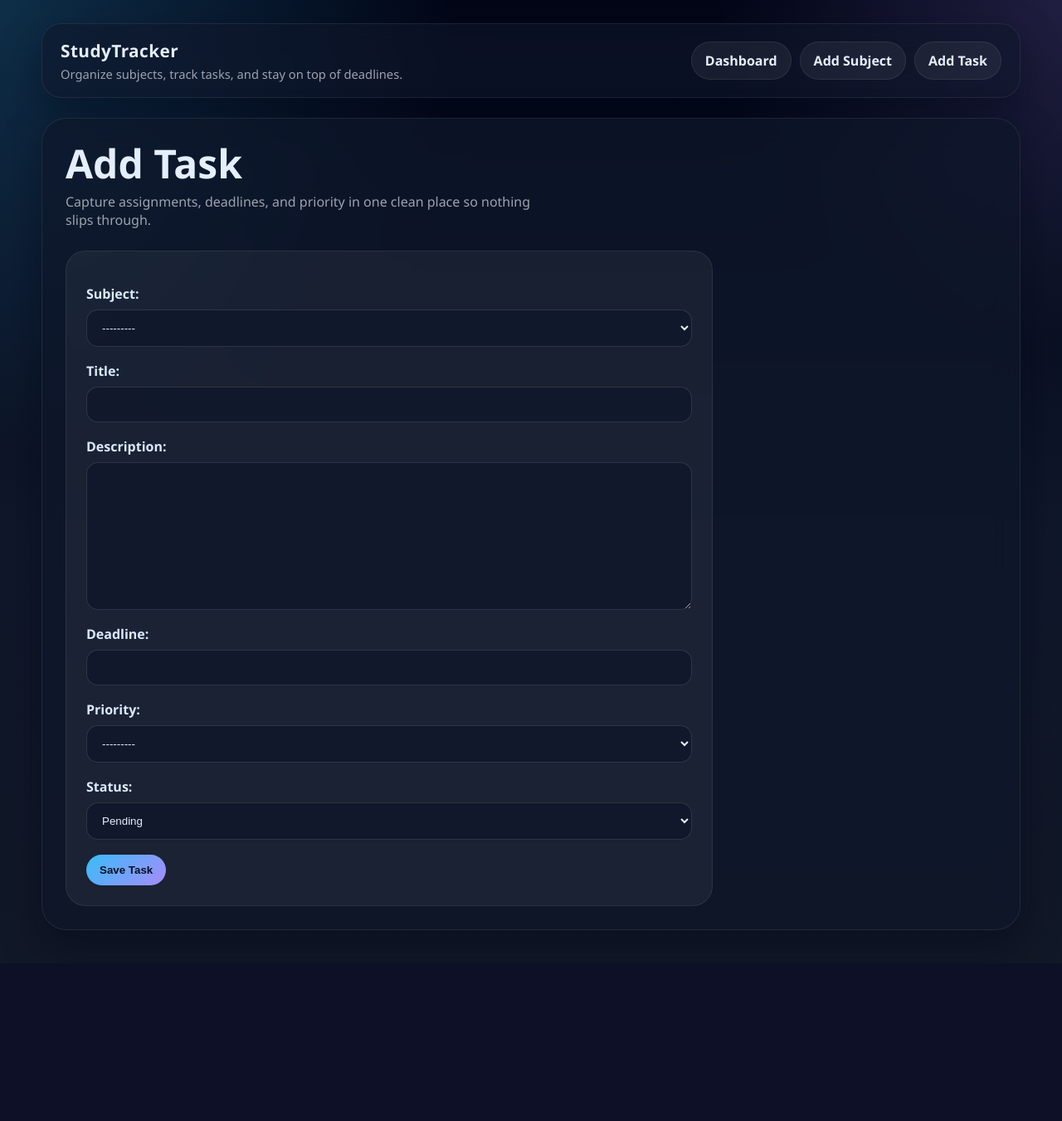
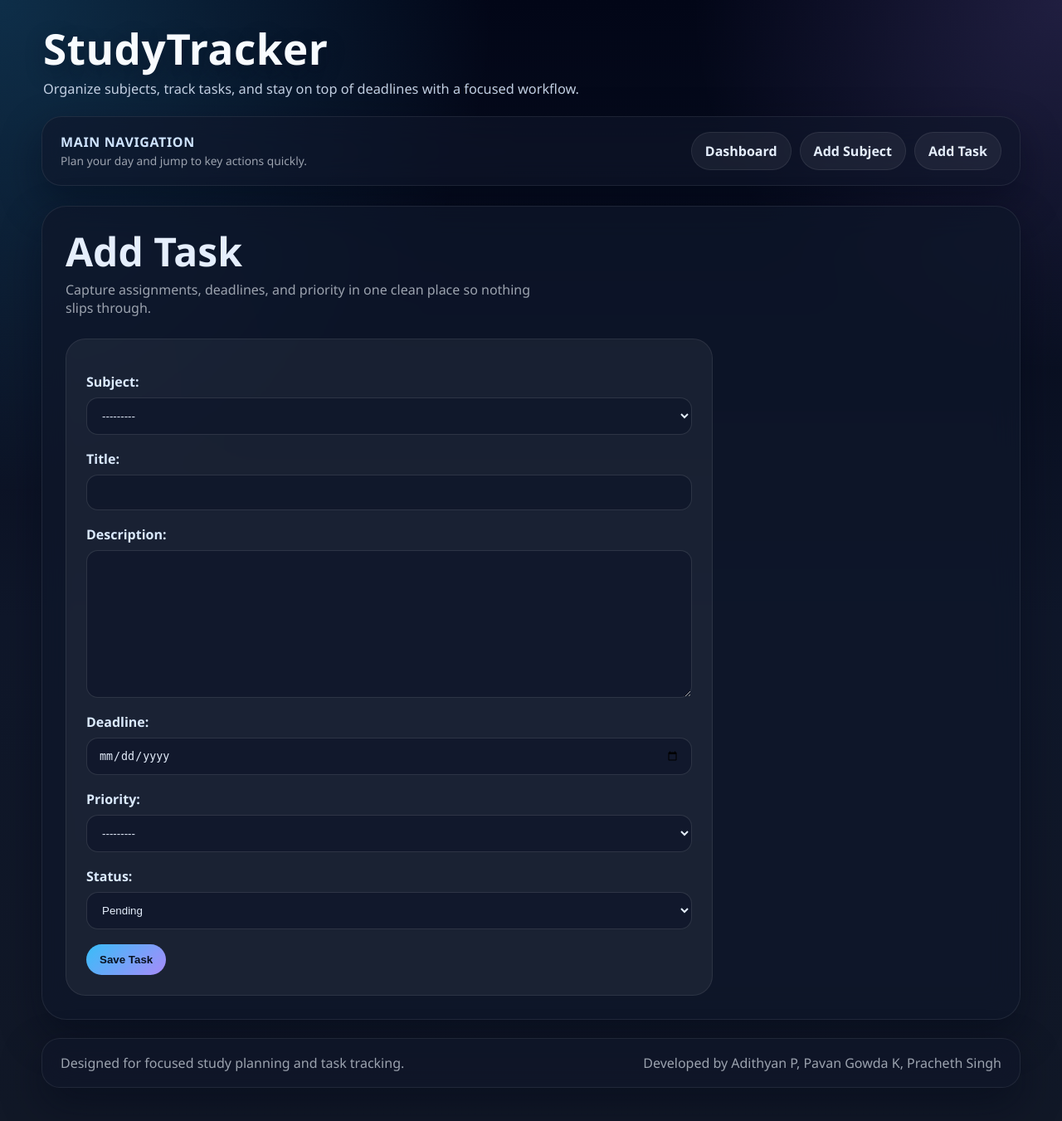
Before and after one commit to Adithyan1809/StudyTracker, a Django app: page /add-task/ in a window 1280 px wide. Shown: the whole page at 83% size. Before the commit the page ends 1121 px from the top, so only its background shows below. Run offline with Django 5.2, Linux system fonts and the light colour scheme; the visitor is signed in with stand-in values (Sample User, id 1); data that the repository does not hold is empty.

Commit message:
Enhance task management features: add edit functionality, improve UI, and update templates

```diff
--- a/studytracker/tracker/forms.py
+++ b/studytracker/tracker/forms.py
@@ -11,6 +11,9 @@ class TaskForm(forms.ModelForm):
     class Meta:
         model = Task
         fields = ['subject', 'title', 'description', 'deadline', 'priority', 'status']
+        widgets = {
+            'deadline': forms.DateInput(attrs={'type': 'date'}),
+        }
 
     def clean_priority(self):
         priority = self.cleaned_data.get('priority')
--- a/studytracker/tracker/templates/add_subject.html
+++ b/studytracker/tracker/templates/add_subject.html
@@ -3,8 +3,10 @@
 {% block title %}Add Subject | StudyTracker{% endblock %}
 
 {% block content %}
-<h1 class="page-title">Add Subject</h1>
-<p class="page-subtitle">Create a dedicated subject space so your tasks stay organized by class, topic, or exam.</p>
+<section style="margin-bottom: 22px;">
+    <h1 class="page-title">Add Subject</h1>
+    <p class="page-subtitle">Create a dedicated subject space so your tasks stay organized by class, topic, or exam.</p>
+</section>
 
 <div class="form-card">
     <form method="POST">
--- a/studytracker/tracker/templates/add_task.html
+++ b/studytracker/tracker/templates/add_task.html
@@ -3,8 +3,10 @@
 {% block title %}Add Task | StudyTracker{% endblock %}
 
 {% block content %}
-<h1 class="page-title">Add Task</h1>
-<p class="page-subtitle">Capture assignments, deadlines, and priority in one clean place so nothing slips through.</p>
+<section style="margin-bottom: 22px;">
+    <h1 class="page-title">Add Task</h1>
+    <p class="page-subtitle">Capture assignments, deadlines, and priority in one clean place so nothing slips through.</p>
+</section>
 
 <div class="form-card">
     <form method="POST">
--- a/studytracker/tracker/templates/base.html
+++ b/studytracker/tracker/templates/base.html
@@ -4,6 +4,7 @@
     <meta charset="UTF-8">
     <meta name="viewport" content="width=device-width, initial-scale=1.0">
     <title>{% block title %}StudyTracker{% endblock %}</title>
+    <link rel="stylesheet" href="https://cdn.jsdelivr.net/npm/bootstrap-icons@1.11.3/font/bootstrap-icons.min.css">
     <style>
         :root {
             --bg: #0f172a;
@@ -46,6 +47,28 @@
             padding: 28px 0 40px;
         }
 
+        .site-hero {
+            margin-bottom: 18px;
+            padding: 4px 2px;
+        }
+
+        .site-headline {
+            margin: 0;
+            font-size: clamp(2.2rem, 4vw, 3.6rem);
+            line-height: 1.05;
+            letter-spacing: 0.01em;
+            font-weight: 900;
+            color: #f8fbff;
+            text-shadow: 0 8px 24px rgba(8, 15, 33, 0.45);
+        }
+
+        .site-tagline {
+            margin: 10px 0 0;
+            color: #c3d0e3;
+            font-size: 1.02rem;
+            max-width: 72ch;
+        }
+
         .topbar {
             display: flex;
             justify-content: space-between;
@@ -60,26 +83,30 @@
             margin-bottom: 24px;
         }
 
-        .brand {
+        .nav-meta {
             display: flex;
             flex-direction: column;
-            gap: 4px;
+            gap: 2px;
+            min-width: 0;
         }
 
-        .brand strong {
-            font-size: 1.3rem;
-            letter-spacing: 0.02em;
+        .nav-meta strong {
+            font-size: 1rem;
+            letter-spacing: 0.04em;
+            text-transform: uppercase;
+            color: #cfe4ff;
         }
 
-        .brand span {
+        .nav-meta span {
             color: var(--muted);
-            font-size: 0.92rem;
+            font-size: 0.86rem;
         }
 
         .navlinks {
             display: flex;
             flex-wrap: wrap;
             gap: 10px;
+            justify-content: flex-end;
         }
 
         .navlinks a,
@@ -120,6 +147,12 @@
             color: #081120;
         }
 
+        .active-nav {
+            border-color: rgba(56, 189, 248, 0.5);
+            background: rgba(56, 189, 248, 0.16);
+            color: #dff5ff;
+        }
+
         .content {
             border: 1px solid var(--panel-border);
             border-radius: 30px;
@@ -302,11 +393,31 @@
             text-align: center;
         }
 
+        .footer {
+            margin-top: 22px;
+            padding: 18px 22px;
+            border-radius: 22px;
+            border: 1px solid var(--panel-border);
+            background: rgba(15, 23, 42, 0.6);
+            backdrop-filter: blur(18px);
+            box-shadow: var(--shadow);
+            color: var(--muted);
+            display: flex;
+            justify-content: space-between;
+            gap: 12px;
+            flex-wrap: wrap;
+        }
+
         @media (max-width: 900px) {
             .topbar,
             .panel-title {
                 flex-direction: column;
                 align-items: flex-start;
+            }
+
+            .navlinks {
+                width: 100%;
+                justify-content: flex-start;
             }
 
             .stats-grid {
@@ -335,21 +450,43 @@
 </head>
 <body>
     <div class="shell">
+        <section class="site-hero" aria-label="Website headline">
+            <h1 class="site-headline">StudyTracker</h1>
+            <p class="site-tagline">Organize subjects, track tasks, and stay on top of deadlines with a focused workflow.</p>
+        </section>
+
         <header class="topbar">
-            <div class="brand">
-                <strong>StudyTracker</strong>
-                <span>Organize subjects, track tasks, and stay on top of deadlines.</span>
+            <div class="nav-meta">
+                <strong>Main Navigation</strong>
+                <span>Plan your day and jump to key actions quickly.</span>
             </div>
             <nav class="navlinks">
-                <a href="{% url 'dashboard' %}">Dashboard</a>
+                <a class="active-nav" href="{% url 'dashboard' %}">Dashboard</a>
                 <a href="{% url 'add-subject' %}">Add Subject</a>
                 <a class="primary-link" href="{% url 'add-task' %}">Add Task</a>
             </nav>
         </header>
 
         <main class="content">
+            {% if messages %}
+            <div class="messages">
+                {% for message in messages %}
+                    <div class="message {{ message.tags }}">{{ message }}</div>
+                    {% if message.tags == 'success' %}
+                    <script>
+                        alert('{{ message|escapejs }}');
+                    </script>
+                    {% endif %}
+                {% endfor %}
+            </div>
+            {% endif %}
             {% block content %}{% endblock %}
         </main>
+
+        <footer class="footer">
+            <span>Designed for focused study planning and task tracking.</span>
+            <span>Developed by Adithyan P, Pavan Gowda K, Pracheth Singh</span>
+        </footer>
     </div>
 </body>
 </html>
--- a/studytracker/tracker/urls.py
+++ b/studytracker/tracker/urls.py
@@ -1,10 +1,11 @@
 from django.urls import path
-from .views import add_subject, add_task, dashboard, delete_task, export_csv, export_pdf, mark_complete
+from .views import add_subject, add_task, dashboard, delete_task, edit_task, export_csv, export_pdf, mark_complete
 
 urlpatterns = [
     path('', dashboard, name='dashboard'),
     path('add-subject/', add_subject, name='add-subject'),
     path('add-task/', add_task, name='add-task'),
+    path('edit-task/<int:task_id>/', edit_task, name='edit-task'),
     path('complete-task/<int:task_id>/', mark_complete, name='complete-task'),
     path('delete-task/<int:task_id>/', delete_task, name='delete-task'),
     path('export-csv/', export_csv, name='export-csv'),
--- a/studytracker/tracker/views.py
+++ b/studytracker/tracker/views.py
@@ -4,6 +4,8 @@ from django.contrib.auth.decorators import login_required
 from .models import Subject, Task
 import csv
 from django.http import HttpResponse
+from django.contrib import messages
+from datetime import date
 
 @login_required
 def add_subject(request):
@@ -13,6 +15,7 @@ def add_subject(request):
             subject = form.save(commit=False)
             subject.user = request.user
             subject.save()
+            messages.success(request, 'Subject added successfully.')
             return redirect('add-subject')
     else:
         form = SubjectForm()
@@ -27,7 +30,8 @@ def add_task(request):
 
         if form.is_valid():
             form.save()
-            return redirect('add-task')
+            messages.success(request, 'Task added successfully.')
+            return redirect('dashboard')
     else:
         form = TaskForm()
         form.fields['subject'].queryset = Subject.objects.filter(user=request.user)
@@ -35,14 +39,45 @@ def add_task(request):
     return render(request, 'add_task.html', {'form': form})
 
 
+@login_required
+def edit_task(request, task_id):
+    task = get_object_or_404(Task, id=task_id, subject__user=request.user)
+
+    if request.method == 'POST':
+        form = TaskForm(request.POST, instance=task)
+        form.fields['subject'].queryset = Subject.objects.filter(user=request.user)
+
+        if form.is_valid():
+            form.save()
+            messages.success(request, 'Task updated successfully.')
+            return redirect('dashboard')
+    else:
+        form = TaskForm(instance=task)
+        form.fields['subject'].queryset = Subject.objects.filter(user=request.user)
+
+    return render(request, 'edit_task.html', {'form': form, 'task': task})
+
+
 
 @login_required
 def dashboard(request):
-    tasks = Task.objects.filter(subject__user=request.user)
+    today = date.today()
+    status_filter = request.GET.get('status', 'all')
 
-    total_tasks = tasks.count()
-    completed_tasks = tasks.filter(status='completed').count()
-    pending_tasks = tasks.filter(status='pending').count()
+    all_tasks = Task.objects.filter(subject__user=request.user).order_by('deadline', '-priority')
+    tasks = all_tasks
+
+    if status_filter == 'pending':
+        tasks = all_tasks.filter(status='pending')
+    elif status_filter == 'completed':
+        tasks = all_tasks.filter(status='completed')
+    elif status_filter == 'overdue':
+        tasks = all_tasks.filter(status='pending', deadline__lt=today)
+
+    total_tasks = all_tasks.count()
+    completed_tasks = all_tasks.filter(status='completed').count()
+    pending_tasks = all_tasks.filter(status='pending').count()
+    overdue_tasks = all_tasks.filter(status='pending', deadline__lt=today).count()
 
     # Avoid division by zero
     progress = (completed_tasks / total_tasks * 100) if total_tasks > 0 else 0
@@ -52,7 +87,10 @@ def dashboard(request):
         'total': total_tasks,
         'completed': completed_tasks,
         'pending': pending_tasks,
-        'progress': round(progress, 2)
+        'overdue': overdue_tasks,
+        'progress': round(progress, 2),
+        'today': today,
+        'status_filter': status_filter,
     }
 
     return render(request, 'dashboard.html', context)
```
Also changed, not shown: other parts of studytracker/tracker/templates/base.html (+63 -1 lines), studytracker/tracker/templates/dashboard.html (+34 -18 lines), studytracker/tracker/templates/edit_task.html (added, +18 -0 lines), 1 other file.
